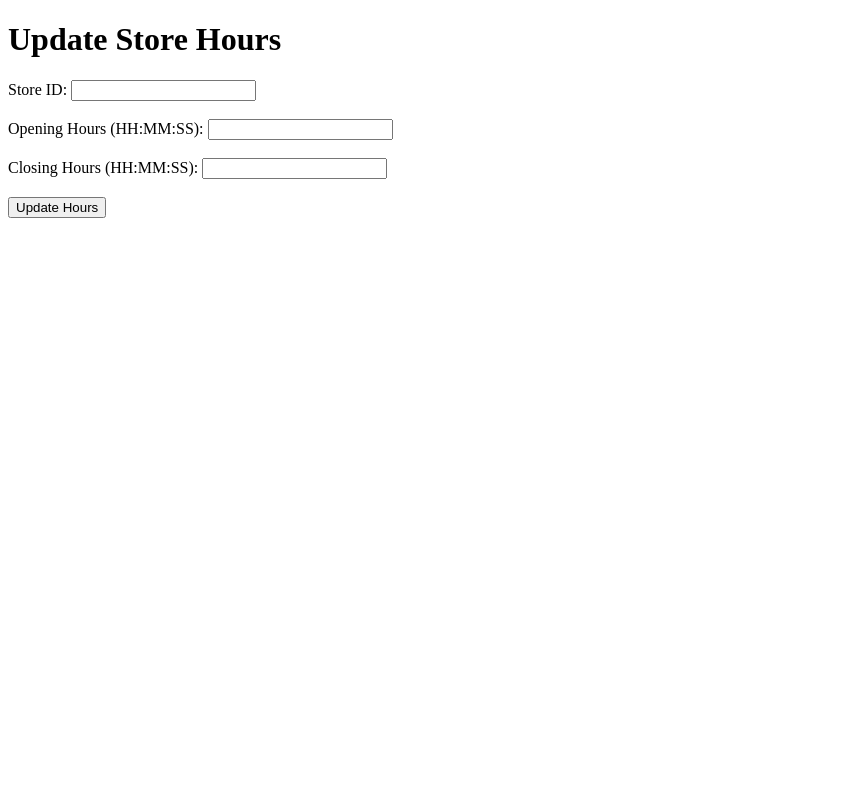
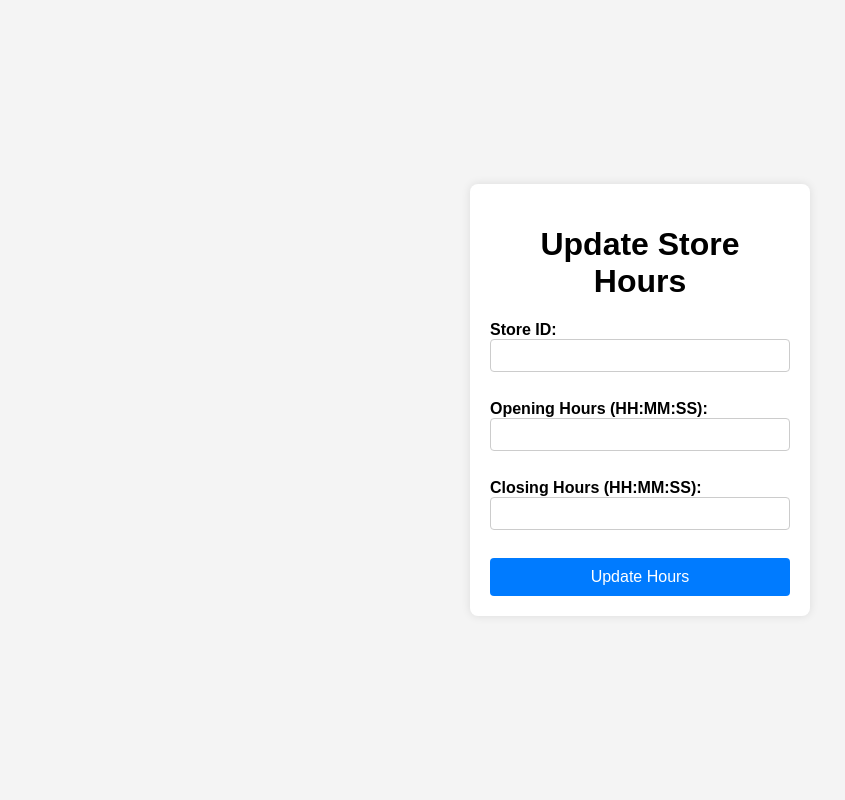
Before and after one commit to j-hemmer/Database_retail, a Flask app: page /update_hours in a window 1280 px wide. Shown: the whole page, without its empty margins (0-845 px from the left). Run offline with Flask 3, Linux system fonts and the light colour scheme.

Commit message:
Update update_hours.html

```diff
--- a/template/update_hours.html
+++ b/template/update_hours.html
@@ -4,10 +4,62 @@
     <meta charset="UTF-8">
     <meta name="viewport" content="width=device-width, initial-scale=1.0">
     <title>Update Store Hours</title>
+    <style>
+        body {
+            font-family: Arial, sans-serif;
+            background-color: #f4f4f4;
+            margin: 0;
+            padding: 0;
+            display: flex;
+            justify-content: center;
+            align-items: center;
+            height: 100vh;
+        }
+
+        form {
+            background-color: #ffffff;
+            padding: 20px;
+            border-radius: 8px;
+            box-shadow: 0 0 10px rgba(0, 0, 0, 0.1);
+            width: 300px;
+        }
+
+        h1 {
+            text-align: center;
+        }
+
+        label {
+            font-weight: bold;
+        }
+
+        input[type="text"] {
+            width: 100%;
+            padding: 8px;
+            margin-bottom: 10px;
+            border: 1px solid #ccc;
+            border-radius: 4px;
+            box-sizing: border-box;
+        }
+
+        input[type="submit"] {
+            width: 100%;
+            background-color: #007bff;
+            color: #fff;
+            padding: 10px;
+            border: none;
+            border-radius: 4px;
+            cursor: pointer;
+            font-size: 16px;
+        }
+
+        input[type="submit"]:hover {
+            background-color: #0056b3;
+        }
+    </style>
 </head>
 <body>
-    <h1>Update Store Hours</h1>
     <form action="/update_hours" method="POST">
+        <h1>Update Store Hours</h1>
         <label for="store_id">Store ID:</label>
         <input type="text" id="store_id" name="store_id" required><br><br>
 
```
